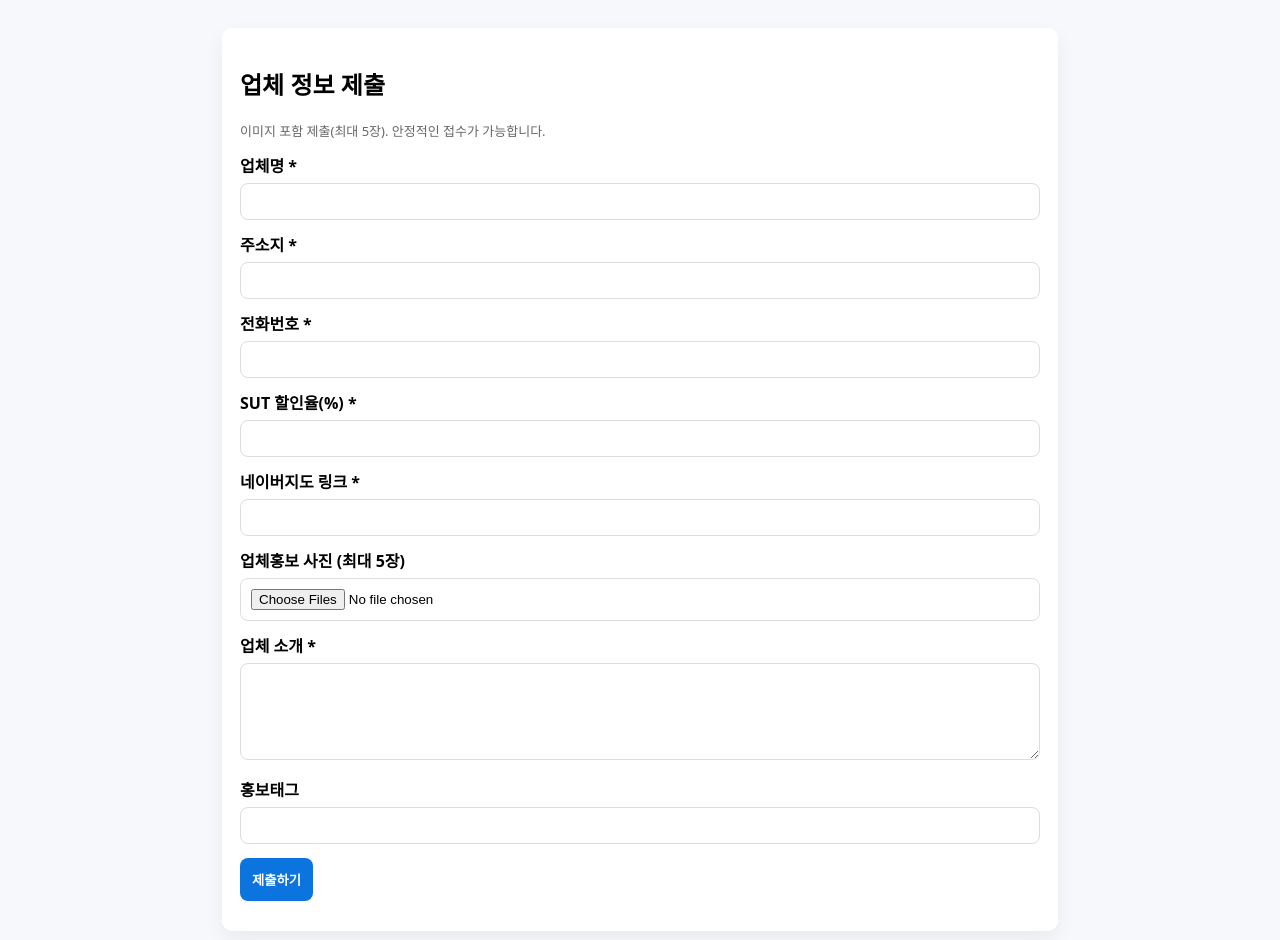
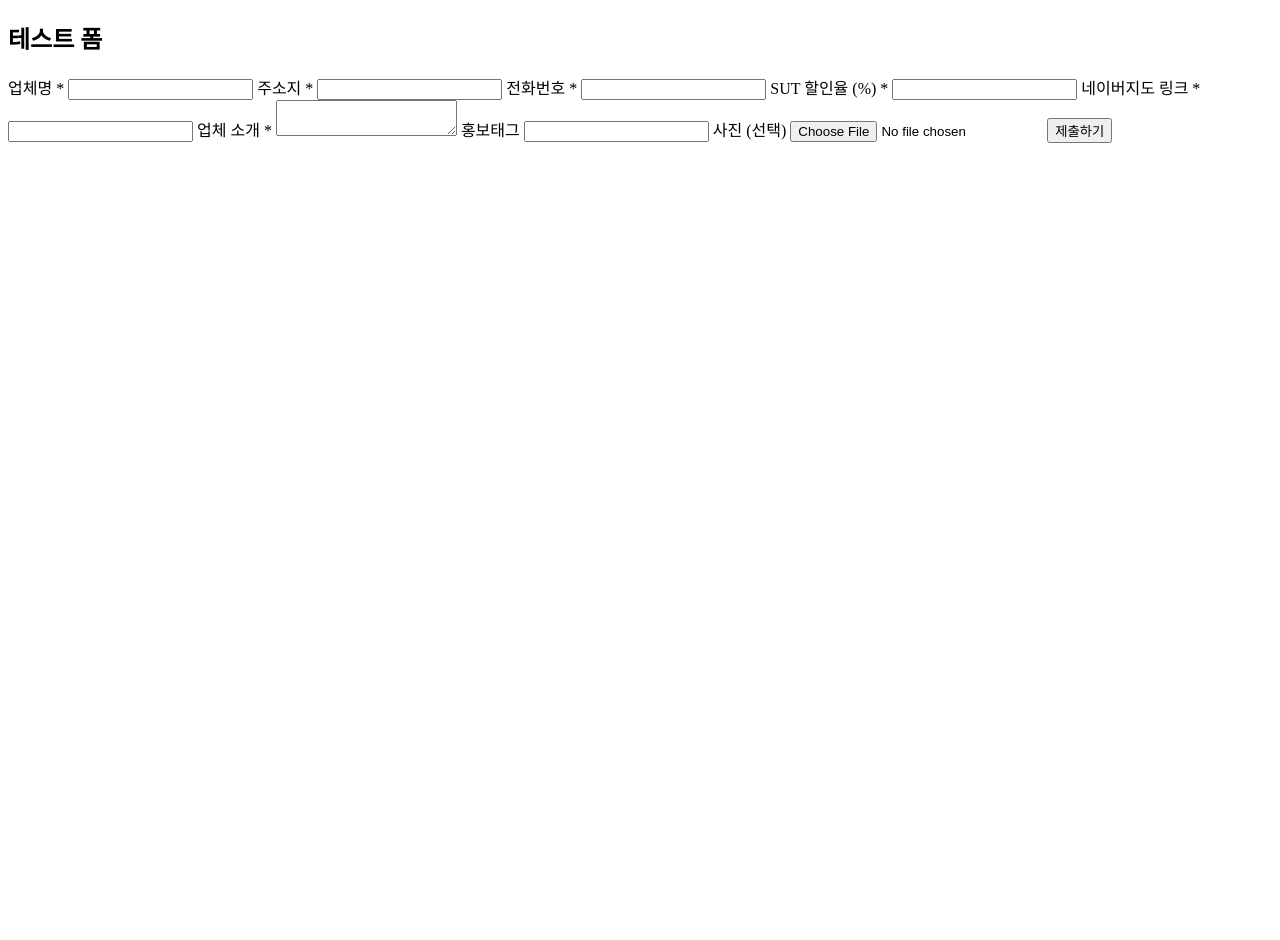
Before and after one commit to sutcoin/business, a website: page index.html in a window 1280 px wide. After the commit the page ends 800 px from the top, so only its background shows below. Drawn offline with Linux system fonts and the light colour scheme.

Commit message:
Update index.html

```diff
--- a/index.html
+++ b/index.html
@@ -3,58 +3,55 @@
 <head>
 <meta charset="utf-8" />
 <meta name="viewport" content="width=device-width,initial-scale=1" />
-<title>'SUT업체 정보 제출'</title>
-<style>
-  body{font-family:system-ui, "Noto Sans KR";padding:20px;background:#f6f8fb}
-  .card{max-width:800px;margin:0 auto;background:#fff;padding:18px;border-radius:10px;box-shadow:0 8px 20px rgba(0,0,0,0.06)}
-  label{display:block;margin-top:12px;font-weight:600}
-  input,textarea{width:100%;padding:10px;margin-top:6px;border-radius:8px;border:1px solid #ddd;box-sizing:border-box}
-  button{margin-top:14px;padding:12px;border-radius:8px;border:0;background:#0b74de;color:#fff;font-weight:700}
-  .small{font-size:13px;color:#666}
-  #msg{margin-top:12px}
-</style>
+<title>업체 정보 제출 (테스트용)</title>
 </head>
 <body>
-  <div class="card">
-    <h2>업체 정보 제출</h2>
-    <p class="small">이미지 포함 제출(최대 5장). 안정적인 접수가 가능합니다.</p>
+  <h2>테스트 폼</h2>
+  <form id="bizForm" action="https://business-vnrj.onrender.com/submit" method="POST" enctype="multipart/form-data">
+    <label>업체명 *</label>
+    <input name="업체명" required />
 
-    <!-- action을 배포된 서버 주소로 변경했습니다 -->
-    <form id="bizForm" action="https://business-vnrj.onrender.com/submit" method="POST" enctype="multipart/form-data">
-      <label>업체명 *</label><input name="업체명" required />
-      <label>주소지 *</label><input name="주소지" required />
-      <label>전화번호 *</label><input name="전화번호" required />
-      <label>SUT 할인율(%) *</label><input name="SUT_할인율" type="number" step="0.01" required />
-      <label>네이버지도 링크 *</label><input name="네이버지도링크" type="url" required />
-      <label>업체홍보 사진 (최대 5장)</label><input name="photos" type="file" accept="image/*" multiple />
-      <label>업체 소개 *</label><textarea name="업체소개" rows="5" required></textarea>
-      <label>홍보태그</label><input name="홍보태그" />
-      <button type="submit">제출하기</button>
-    </form>
+    <label>주소지 *</label>
+    <input name="주소지" required />
 
-    <div id="msg" class="small" style="color:#333"></div>
-  </div>
+    <label>전화번호 *</label>
+    <input name="전화번호" required />
+
+    <label>SUT 할인율 (%) *</label>
+    <input name="SUT_할인율" required />
+
+    <label>네이버지도 링크 *</label>
+    <input name="네이버지도링크" required />
+
+    <label>업체 소개 *</label>
+    <textarea name="업체소개" required></textarea>
+
+    <label>홍보태그</label>
+    <input name="홍보태그" />
+
+    <!-- 파일은 선택 -->
+    <label>사진 (선택)</label>
+    <input name="photos" type="file" accept="image/*" />
+
+    <button type="submit">제출하기</button>
+  </form>
+
+  <div id="msg"></div>
 
 <script>
 document.getElementById('bizForm').addEventListener('submit', async function(e){
   e.preventDefault();
-  const form = e.target;
+  const f = new FormData(this);
   const msg = document.getElementById('msg');
-  msg.textContent = '서버 연결 확인 및 전송 중... 잠시만 기다려주세요.';
-  const fd = new FormData(form);
-
-  try{
-    const resp = await fetch(form.action, { method: 'POST', body: fd, mode: 'cors' });
-    const json = await resp.json();
-    if(resp.ok && json.ok){
-      msg.textContent = '제출 완료: ' + (json.message || '감사합니다.');
-      form.reset();
-    } else {
-      msg.textContent = '전송 실패: ' + (json.message || resp.statusText);
-    }
+  msg.textContent = '전송중...';
+  try {
+    const res = await fetch(this.action, { method:'POST', body: f, mode:'cors' });
+    const json = await res.json();
+    msg.textContent = (res.ok ? '성공: ' : '실패: ') + (json.message || res.statusText);
+    console.log('response', res.status, json);
   } catch(err){
     msg.textContent = '네트워크 오류: ' + err.message;
-    console.error('submit error', err);
+    console.error(err);
   }
 });
 </script>
```
